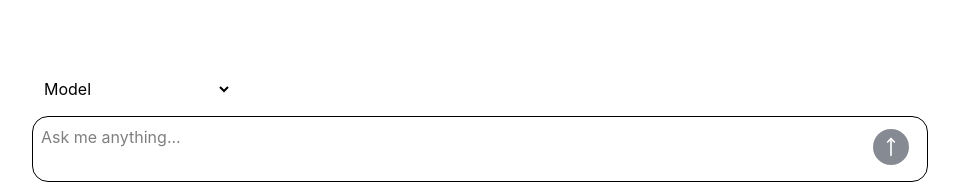
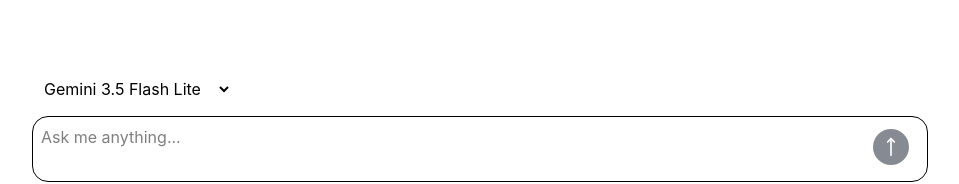
Before and after one commit to kumarsai12383/ChatWithGPT, a React app in the folder frontend/: page / in a window 1280 px wide. Shown: the part 590-774 px from the top of the page, without its empty margins (160-1119 px from the left). Built offline with nearby package versions, Linux system fonts and the light colour scheme; the HTML template or start-up script is replaced by a standard one.

Commit message:
added more models

```diff
--- a/frontend/src/App.jsx
+++ b/frontend/src/App.jsx
@@ -1,6 +1,6 @@
 import { useState, useEffect, useRef } from "react";
 import { fetchChatResponse } from "./api";
-import { OrbitProgress } from "react-loading-indicators";
+
 import { MoveUp, Square } from "lucide-react";
 import Loading from "./Loading";
 import "./App.css";
@@ -14,7 +14,8 @@ function App() {
     const storedList = localStorage.getItem("chatList");
 
     if (storedList) {
-      return JSON.parse(storedList);
+      const filtered = JSON.parse(storedList).filter((item) => item.response !== "Error fetching chat response: Error processing request, please try again later");
+      return filtered;
     }
 
     return [
@@ -45,7 +46,28 @@ function App() {
       console.error("Error fetching chat response:", error);
     }
   };
-
+const models = [
+  {
+    name: "Gemini 3.7 Flash",
+    id: "gemini-3.7-flash"
+  },
+  {
+    name: "Gemini 3.6 Flash",
+    id: "gemini-3.6-flash"
+  },
+  {
+    name: "Gemini 3.5 Flash",
+    id: "gemini-3.5-flash"
+  },
+  {
+    name: "Gemini 3.5 Flash Lite",
+    id: "gemini-3.5-flash-lite"
+  },
+  {
+    name: "Gemini 3.1 Flash Lite",
+    id: "gemini-3.1-flash-lite"
+  }
+];
   useEffect(() => {
     BottomRef.current?.scrollIntoView({ behavior: "smooth" });
     localStorage.setItem("chatList", JSON.stringify(list));
@@ -91,23 +113,11 @@ function App() {
                 onChange={(e) => setModel(e.target.value)}
                 className="md:hidden w-23 text-md   border outline-blue-400 p-3 rounded-3xl mb-2"
               >
-                <option value="gemini-3.5-flash-lite" style={{ fontSize: "12px",borderRadius: "9999px" }} className="text-white  rounded-full bg-blue-300">
-                 Model
-                </option>
-                <option
-                  value="gemini-3.5-flash-lite"
-                  style={{ fontSize: "12px" }}
-                  className="text-md"
-                >
-                  Gemini 3.5 Flash Lite
-                </option>
-                <option
-                  value="gemini-3.6-flash"
-                  style={{ fontSize: "12px" }}
-                  className="text-md"
-                >
-                  Gemini 3.6 Flash
-                </option>
+                {models.map((modelOption) => (
+                  <option key={modelOption.id} value={modelOption.id} className="text-md">
+                    {modelOption.name}
+                  </option>
+                ))}
               </select>
               <select
                 name="model"
@@ -116,15 +126,11 @@ function App() {
                 onChange={(e) => setModel(e.target.value)}
                 className=" hidden md:block text-md  md:w-50 border-none outline-none p-2 rounded-lg mb-2"
               >
-                <option value="gemini-3.5-flash-lite" className="text-md">
-                 Model
-                </option>
-                <option value="gemini-3.5-flash-lite" className="text-md">
-                  Gemini 3.5 Flash Lite
-                </option>
-                <option value="gemini-3.6-flash" className="text-md">
-                  Gemini 3.6 Flash
-                </option>
+                {models.map((modelOption) => (
+                  <option key={modelOption.id} value={modelOption.id} className="text-md">
+                    {modelOption.name}
+                  </option>
+                ))}
               </select>
               <div className="flex justify-between border rounded-2xl ">
                 <textarea
```
